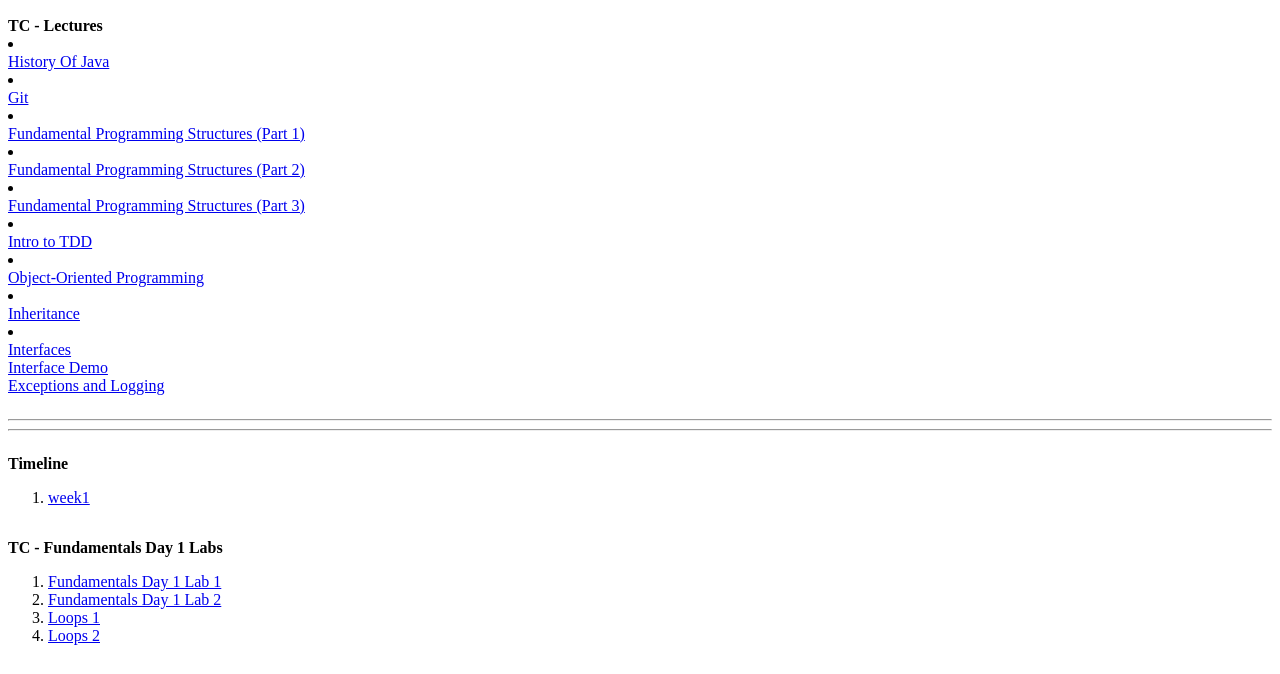
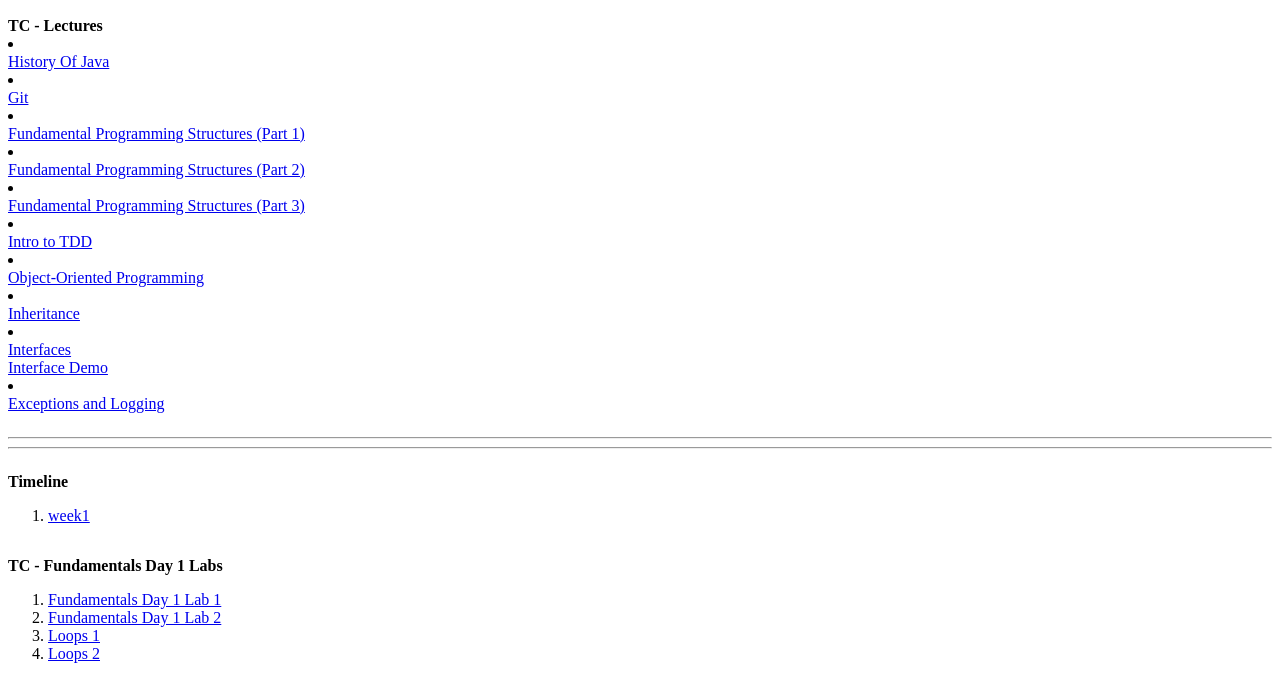
Before and after one commit to Zipcoder/reveal-slides.tcuk, a plain HTML site: page index.html in a window 1280 px wide. Shown: the part 110-784 px from the top of the page. Drawn offline with Linux system fonts and the light colour scheme.

Commit message:
Reformatted some stuff

```diff
--- a/index.html
+++ b/index.html
@@ -34,7 +34,7 @@
 			<li>
 				<a href="interfaces.html">Interfaces</a>
 				<a href="https://github.com/froilan-miranda/InterfacesFarmDemo">Interface Demo</a></li>
-			<a href="intro-to-exceptions-assertions-logging.html">Exceptions and Logging</a></li>
+			<li><a href="intro-to-exceptions-assertions-logging.html">Exceptions and Logging</a></li>
 			<!-- <li><a href="generics.html">Generic Programming</a></li>
 			<li><a href="collections.html">Collections Framework</a></li>
 			<li><a href="concurrency.html">Concurrency</a></li>
```
Also changed, not shown: 1 other file.
